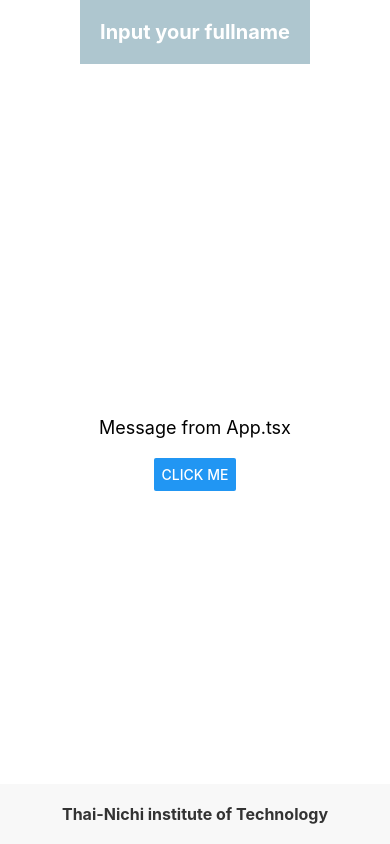
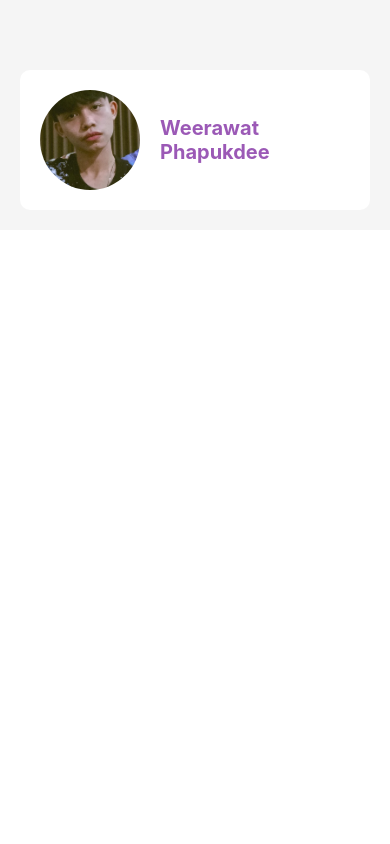
Before and after one commit to weepha/TNIreact, a React Native app: screen / in a window 390 px wide. Built offline with nearby package versions, Linux system fonts and the light colour scheme.

Commit message:
Practice1_ch04_ReactHook

```diff
--- a/App.tsx
+++ b/App.tsx
@@ -1,36 +1,12 @@
-import { StatusBar } from 'expo-status-bar';
+import { View, Text } from 'react-native'
 import React from "react"
-import {
-  StyleSheet,
-  Text,
-  View,
-  Button,
-  Alert
-} from 'react-native';
-import AppFooter from './components/AppFooter';
-import AppHeader from './components/AppHeader';
-import Content from './components/Content';
+import ProfileScreen from './components/ProfileScreen'
 
-export default function App():React.JSX.Element { //:React.JSX.Element จำเป็นต้องใส่
-  const onClickMe = ()=> {
-    Alert.alert("Hi","hello React.js")
+  const App = ():React.JSX.Element => {
+    return (
+      <View >
+        <ProfileScreen/>
+      </View>
+    )
   }
-
-
-  return (
-    <View style={styles.container}>
-      <AppHeader title="Input your fullname" />
-      <Content title="Message from App.tsx"/>
-      <AppFooter title="Thai-Nichi institute of Technology"/>
-    </View>
-  );
-}
-
-const styles = StyleSheet.create({
-  container: {
-    flex: 1,
-    backgroundColor: '#fff',
-    alignItems: 'center',
-    justifyContent: 'center',
-  },
-});
+  export default App
--- /dev/null
+++ b/components/ProfileScreen.tsx
@@ -0,0 +1,17 @@
+import { StyleSheet, Text, View, Image } from "react-native";
+import React from "react";
+import styles from "../styles/styles";
+
+const ProfileScreen = (): React.JSX.Element => {
+  const ProfileImage = require("../assets/รูปถ่าย3.jpg");
+  return (
+    <View style={styles.container}>
+      <View style={styles.profileContainer}>
+        <Image source={ProfileImage} style={styles.profileImage} />
+        <Text style={styles.profileName}>Weerawat Phapukdee</Text>
+      </View>
+    </View>
+  );
+};
+
+export default ProfileScreen;
--- /dev/null
+++ b/styles/styles.ts
@@ -0,0 +1,31 @@
+import { StyleSheet} from 'react-native'
+
+const styles = StyleSheet.create({
+    container: {
+      alignItems: "center",
+      padding: 20,
+      backgroundColor: "#f5f5f5", // ตั้งค่าสีพื้นหลังเป็นสีเทาอ่อน
+    },
+    profileImage:{
+      borderRadius:50,
+      width:100,
+      height:100,
+      marginRight:20,
+    },
+    profileContainer:{
+      flexDirection:"row",
+      alignItems:"center",
+      width:"100%",
+      padding:20,
+      borderRadius:10,
+      backgroundColor:"white",
+      elevation:5,
+      marginTop:50,
+    },
+    profileName:{
+      color:"#9b59b6",
+      fontSize:20,
+      fontWeight:"bold"
+    }
+  });
+  export default styles
```
Also changed, not shown: App1.tsx (added, +36 -0 lines), assets/รูปถ่าย.jpg (added), assets/รูปถ่าย3.jpg (added).
